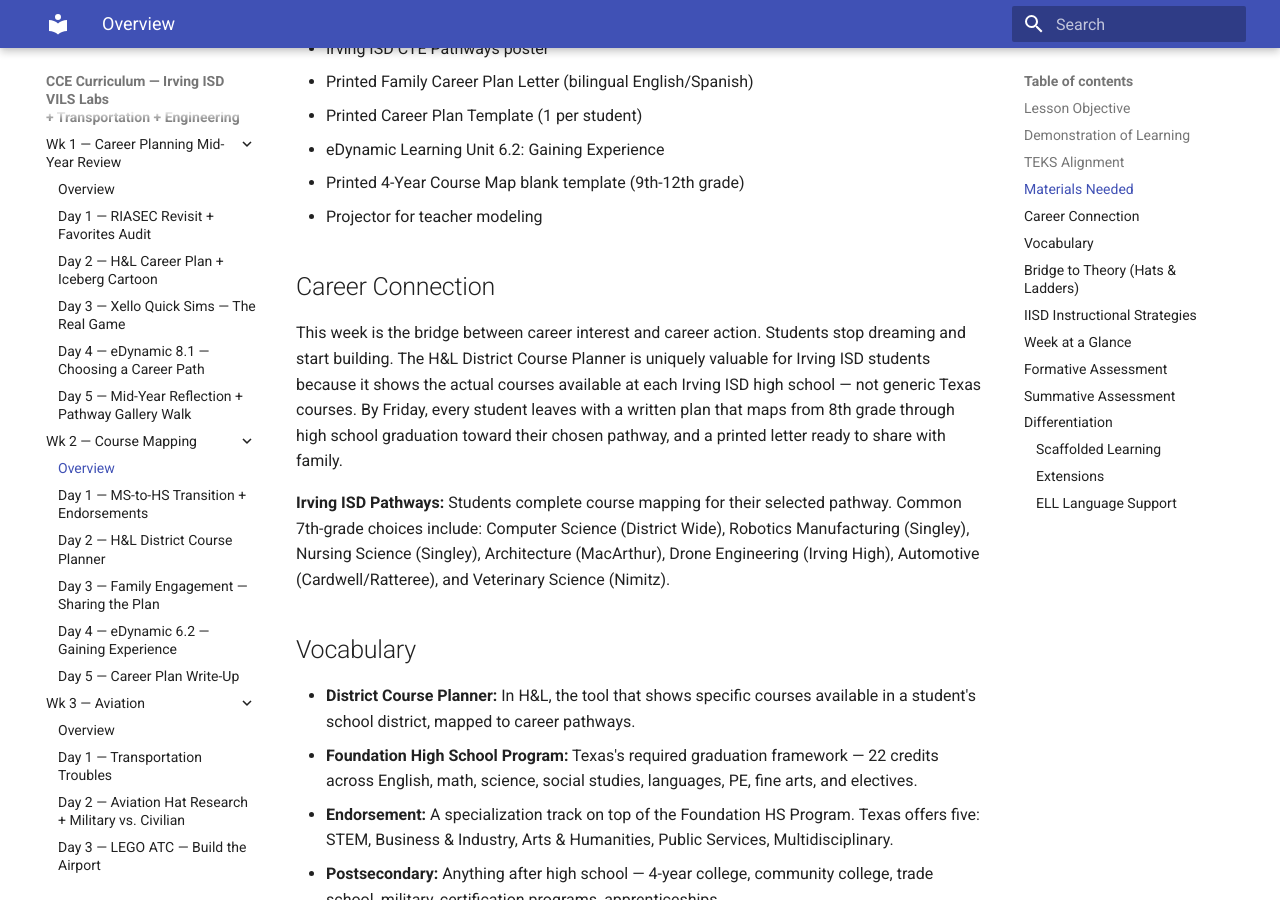
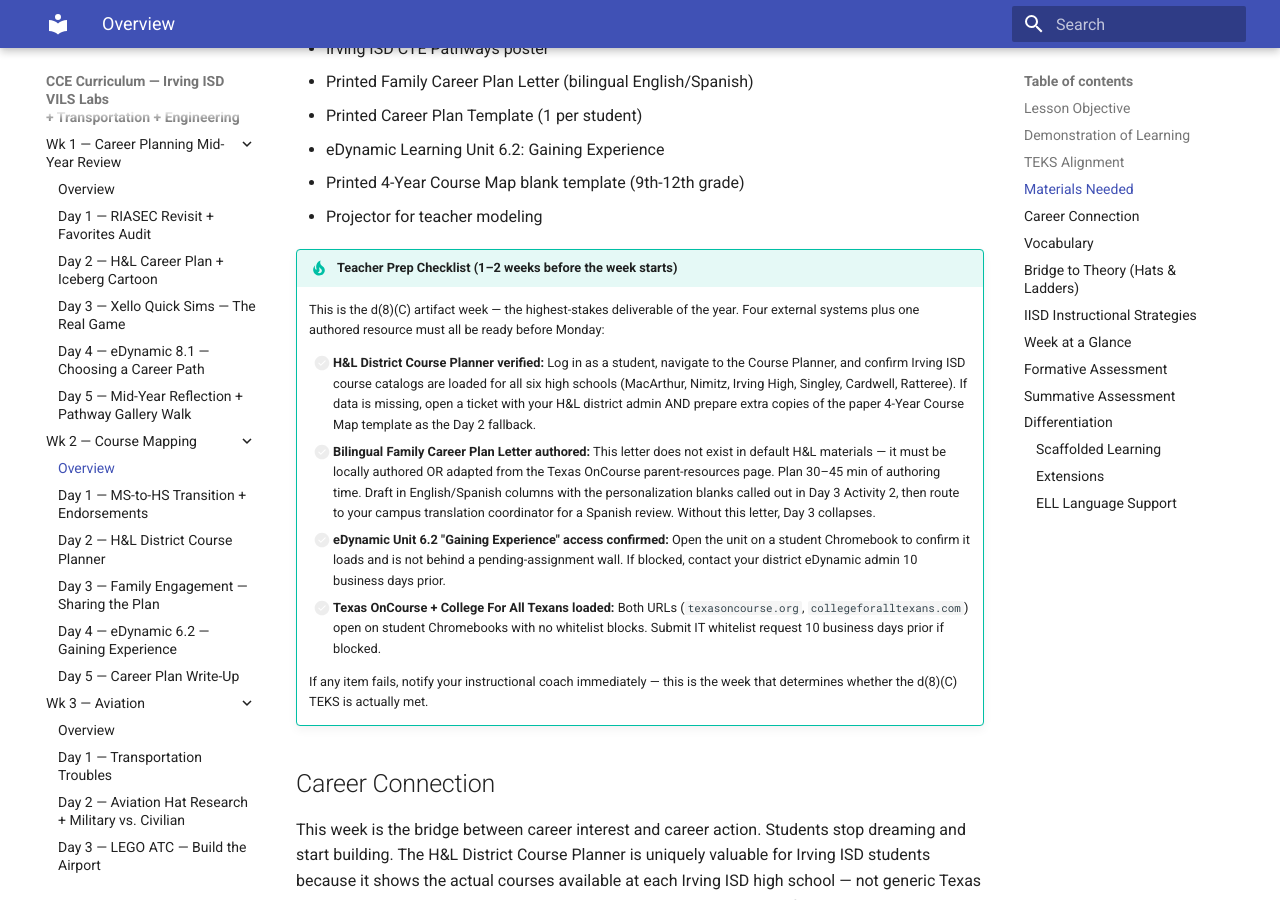
Before and after one commit to elbrielle/cce-curriculum, an MkDocs documentation site: the page built from docs/4sw/wk2-course-mapping/overview.md, in a window 1280 px wide and 900 px high, scrolled down 1210 px. Built offline with MkDocs 1.6.1 and Material for MkDocs 9.7.7, drawn with Linux system fonts in a browser that asks for light colours.

Commit message:
4SW Wk2 Course Mapping: instinct review fixes (2 concerns, 1 clinical catch)
Track B instinct review per PLANNING.md §8 on the d(8)(C) artifact week —
the single highest-stakes deliverable of the year. 2 fixes, 0 escalations.
Writer triage done in-session.

Fixes applied:
- Day 5: Trim Activity 1 "Gather All the Pieces" from 10 min → 7 min.
  **This also closes a clinical miss**: Day 5 was summing to 53 min (over
  the PLANNING §4 Dim 5 preferred range of 48-52 even though still inside
  the §10 preservation-loop tolerance of 45-55). Now sums to a clean 50.
  Gathering artifacts is organizational work, not cognitive synthesis —
  7 minutes is enough if the teacher has a checklist ready.
- Overview: Add !!! tip "Teacher Prep Checklist" (Track A1 pattern). This
  week has 4 external-system VERIFY flags scattered across days 1-4 PLUS
  a load-bearing authored resource (bilingual Family Career Plan Letter)
  that does not exist in default H&L materials. The checklist consolidates
  the verification burden and explicitly calls out that Day 3 silently
  collapses if the Family Letter isn't drafted ahead of time. The letter
  is flagged in `docs/resources/resources-status.md` as not-yet-built;
  the checklist names it as a pre-week prerequisite so teachers aren't
  blindsided.

Preservation loop clean: mkdocs --strict; scripting=0; DOK 2-4 present on
all 5 days; timings now 50/50/50/50/50 (Day 5 fixed from 53); Support+ELL
preserved; Dim 9 fluff=0.

Co-Authored-By: Claude Opus 4.6 (1M context) <noreply@anthropic.com>

```diff
--- a/docs/4sw/wk2-course-mapping/overview.md
+++ b/docs/4sw/wk2-course-mapping/overview.md
@@ -31,6 +31,16 @@ Students translate the pathway selection from Week 1 into a concrete 4-year high
 - eDynamic Learning Unit 6.2: Gaining Experience
 - Printed 4-Year Course Map blank template (9th-12th grade)
 - Projector for teacher modeling
+
+!!! tip "Teacher Prep Checklist (1–2 weeks before the week starts)"
+    This is the d(8)(C) artifact week — the highest-stakes deliverable of the year. Four external systems plus one authored resource must all be ready before Monday:
+
+    - [ ] **H&L District Course Planner verified:** Log in as a student, navigate to the Course Planner, and confirm Irving ISD course catalogs are loaded for all six high schools (MacArthur, Nimitz, Irving High, Singley, Cardwell, Ratteree). If data is missing, open a ticket with your H&L district admin AND prepare extra copies of the paper 4-Year Course Map template as the Day 2 fallback.
+    - [ ] **Bilingual Family Career Plan Letter authored:** This letter does not exist in default H&L materials — it must be locally authored OR adapted from the Texas OnCourse parent-resources page. Plan 30–45 min of authoring time. Draft in English/Spanish columns with the personalization blanks called out in Day 3 Activity 2, then route to your campus translation coordinator for a Spanish review. Without this letter, Day 3 collapses.
+    - [ ] **eDynamic Unit 6.2 "Gaining Experience" access confirmed:** Open the unit on a student Chromebook to confirm it loads and is not behind a pending-assignment wall. If blocked, contact your district eDynamic admin 10 business days prior.
+    - [ ] **Texas OnCourse + College For All Texans loaded:** Both URLs (`texasoncourse.org`, `collegeforalltexans.com`) open on student Chromebooks with no whitelist blocks. Submit IT whitelist request 10 business days prior if blocked.
+
+    If any item fails, notify your instructional coach immediately — this is the week that determines whether the d(8)(C) TEKS is actually met.
 
 ## Career Connection
 
```
Also changed, not shown: docs/4sw/wk2-course-mapping/day5.md (+1 -1 lines).
